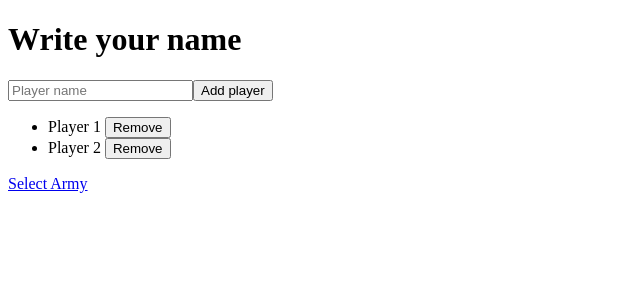
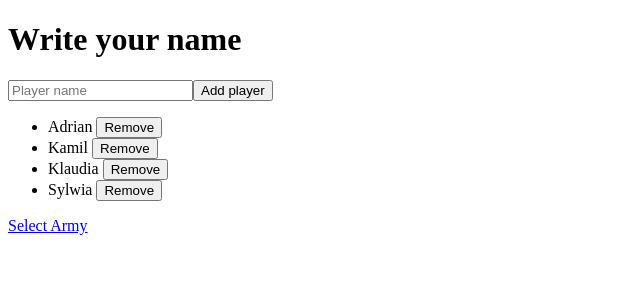
Before and after one commit to Korzanicho/hexbattle, a Vue app: page /add-players in a window 1280 px wide. Shown: the top 300 px of the page, without its empty margins (0-640 px from the left). Built offline with nearby package versions, Linux system fonts and the light colour scheme.

Commit message:
#3 users info on playboard

```diff
--- a/src/assets/armies.json
+++ b/src/assets/armies.json
@@ -5,6 +5,42 @@
 		"troops": [
 			{
 				"id": 1,
+				"type": "main",
+				"name": "Main ship",
+				"image": "wojownik",
+				"attack": {
+					"1": [
+						{
+							"range": 1,
+							"damage": 1
+						}
+					]
+				},
+				"defence": {
+					"1": ["shield"]
+				},
+				"lives": 20
+			},
+			{
+				"id": 2,
+				"type": "main",
+				"name": "Main ship 2",
+				"image": "wojownik",
+				"attack": {
+					"1": [
+						{
+							"range": 1,
+							"damage": 1
+						}
+					]
+				},
+				"defence": {
+					"1": ["shield"]
+				},
+				"lives": 20
+			},
+			{
+				"id": 3,
 				"type": "normal",
 				"name": "Space monkey",
 				"image": "wojownik",
@@ -19,7 +55,7 @@
 				"defence": {
 					"1": ["shield"]
 				},
-				"armor": 1
+				"lives": 1
 			}
 		]
 	}
--- a/src/components/HexBoard.vue
+++ b/src/components/HexBoard.vue
@@ -24,14 +24,18 @@ const hexBoard = ref([
   [null, null, null, null]
 ])
 
-const hexWidth = 55
+const hexWidth = 47
 const hexHeight = (hexWidth * Math.sqrt(3)) / 2
 const negativeMargin = -0.37 * hexHeight
-console.log(negativeMargin, 'negativeMargin')
+const boardWidth = 55 * 7 + 10;
 </script>
 
 <template>
-  <div class="hex-board" @click="selectHex">
+  <div
+    class="hex-board"
+    @click="selectHex"
+    :style="{width: boardWidth + 'px'}"
+  >
     <div v-for="(row, i) in hexBoard" :key="i" class="hex-board__row">
       <div v-for="(hex, j) in row" :key="j" class="hex-board__hex">
         <img
@@ -51,6 +55,7 @@ console.log(negativeMargin, 'negativeMargin')
 
 <style lang="scss" scoped>
 .hex-board {
+  margin: 0 auto;
   &__row {
     display: flex;
     gap: 1px;
--- /dev/null
+++ b/src/components/UserInfo.vue
@@ -0,0 +1,55 @@
+<template>
+	<div class="user-info">
+		{{ props.user.name }}<br />
+		Army: {{ props.user.army.name }}
+		<div class="user-info__mains">
+			<h3>Lives</h3>
+			<span
+				v-for="mainTroop in mains"
+				:key="mainTroop.id"
+				class="user-info__main"
+			>
+				{{ mainTroop.name }}: {{ mainTroop.lives }}
+			</span>
+		</div>
+	</div>
+</template>
+
+<script setup>
+import useGame from '@/composables/useGame';
+import { onMounted, ref } from 'vue';
+
+const props = defineProps({
+	user: {
+		type: Object,
+		required: true
+	}
+})
+
+const {getMainsFromArmy} = useGame();
+const mains = ref([])
+
+onMounted(() => {
+	console.log(props.user, 'user');
+	mains.value = getMainsFromArmy(props.user.army);
+	console.log('User info mounted');
+});
+
+</script>
+
+<style lang="scss" scoped>
+.user-info {
+	display: flex;
+	padding: 10px;
+	flex-direction: column;
+	justify-content: center;
+	align-items: center;
+	flex-basis: 50%;
+	background-color: #f0f0f0;
+	border: 1px solid #ccc;
+
+	&__main {
+		display: block;
+	}
+}
+</style>
--- /dev/null
+++ b/src/composables/useGame.ts
@@ -0,0 +1,16 @@
+// composables/useGame.ts
+// import {storeToRefs} from 'pinia';
+// import { useGameStore } from "@/stores/game"
+
+export default function useGame() {
+	// const gameStore = useGameStore();
+
+	// const { players } = storyToRefs(gameStore);
+	const getMainsFromArmy = (army) => {
+		return army.troops.filter((troop) => troop.type === 'main');
+	}
+
+	return {
+		getMainsFromArmy
+	}
+}
--- a/src/stores/game.ts
+++ b/src/stores/game.ts
@@ -1,13 +1,19 @@
-import { ref } from 'vue'
+import { ref, computed } from 'vue'
 import { defineStore } from 'pinia'
 import mockedArmiesData from '@/assets/armies.json'
 
 export const useGameStore = defineStore('game', () => {
   const players = ref([
-    { id: 1, name: 'Player 1', army: null, score: 20 },
-    { id: 2, name: 'Player 2', army: null, score: 20 }
+    { id: 1, name: 'Adrian', army: null },
+    { id: 2, name: 'Kamil', army: null },
+    { id: 3, name: 'Klaudia', army: null },
+    { id: 4, name: 'Sylwia', army: null }
   ])
   const armies = ref([])
+
+  const state = ref('');
+  const turn = ref<null | number>(null);
+  const currentPlayerIndex = ref(null);
 
   const dispatchGetArmies = async () => {
     // Simulate an API call
@@ -32,13 +38,26 @@ export const useGameStore = defineStore('game', () => {
     return players.value.find((player) => !player.army)
   }
 
+  const hasEveryoneChosenArmy = computed(() => {
+    return players.value.every((player) => player.army)
+  })
+
+  const shufflePlayers = () => {
+    players.value = players.value.sort(() => Math.random());
+  }
+
   return {
+    turn,
+    state,
     armies,
     players,
     addPlayer,
     removePlayer,
+    shufflePlayers,
+    currentPlayerIndex,
     setArmyToPlayer,
     dispatchGetArmies,
-    getPlayerWihoutArmy
+    getPlayerWihoutArmy,
+    hasEveryoneChosenArmy,
   }
 })
--- a/src/views/GameView.vue
+++ b/src/views/GameView.vue
@@ -1,11 +1,50 @@
 <script setup lang="ts">
+import {storeToRefs} from 'pinia';
+
 import HexBoard from '@/components/HexBoard.vue'
+import UserInfo from '@/components/UserInfo.vue'
+import { useGameStore } from '@/stores/game'
+import { onMounted } from 'vue';
+import router from '@/router';
 
-// import TheWelcome from '../components/TheWelcome.vue'
+const gameStore = useGameStore();
+const { players, hasEveryoneChosenArmy } = storeToRefs(gameStore);
+
+if (!hasEveryoneChosenArmy.value) router.push('/select-army');
+
+onMounted(() => {
+  // gameStore.initGame();
+});
 </script>
 
-<template class="game">
-  <main>
-    <HexBoard />
+<template>
+  <main class="game">
+    <div class="game__users-wrapper">
+      <UserInfo v-if="players[0]" :user="players[0]"/>
+      <UserInfo v-if="players[2]" :user="players[2]"/>
+    </div>
+    <div>
+      <HexBoard />
+      <div>
+        actions
+      </div>
+    </div>
+    <div class="game__users-wrapper">
+      <UserInfo v-if="players[1]" :user="players[1]"/>
+      <UserInfo v-if="players[3]" :user="players[3]"/>
+    </div>
   </main>
 </template>
+
+<style lang="scss">
+.game {
+  display: flex;
+
+  &__users-wrapper {
+    display: flex;
+    flex-direction: column;
+    justify-content: center;
+    align-items: center;
+  }
+}
+</style>
--- a/src/views/SelectArmyView.vue
+++ b/src/views/SelectArmyView.vue
@@ -6,8 +6,8 @@ import router from '@/router'
 
 const gameStore = useGameStore()
 
-const { setArmyToPlayer, getPlayerWihoutArmy } = gameStore
-const { armies } = storeToRefs(gameStore)
+const { setArmyToPlayer, getPlayerWihoutArmy, shufflePlayers } = gameStore
+const { armies, turn, state } = storeToRefs(gameStore)
 
 const currentPlayer = ref(getPlayerWihoutArmy())
 
@@ -19,7 +19,12 @@ onMounted(async () => {
 const handleSelectArmy = (army) => {
   currentPlayer.value ? setArmyToPlayer(currentPlayer.value.id, army) : null
   currentPlayer.value = getPlayerWihoutArmy()
-  if (!currentPlayer.value) router.push('/game')
+  if (!currentPlayer.value) {
+    shufflePlayers()
+    turn.value = 0
+    state.value = 'putMain'
+    router.push('/game')
+  }
 }
 </script>
 
```
